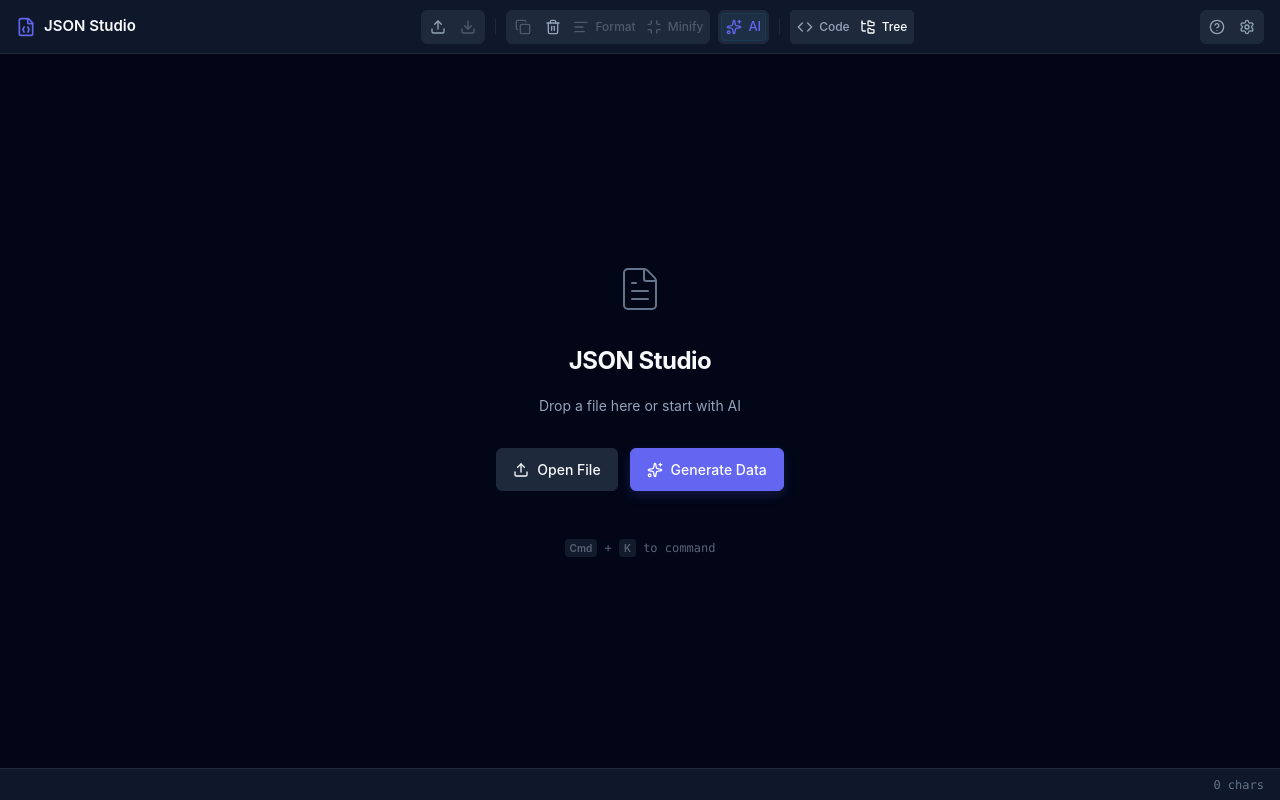
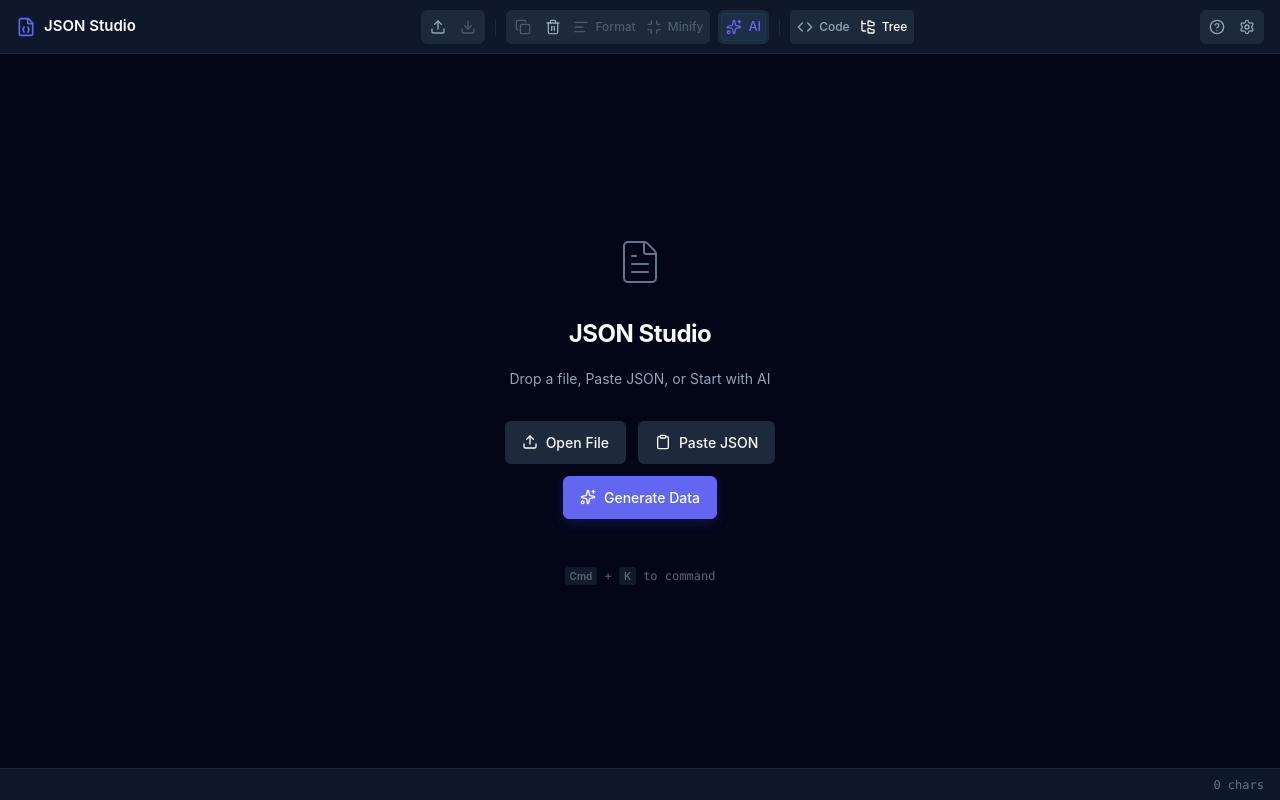
Before and after one commit to tejus07/JSON-Studio, a React (Vite) app: page / in a window 1280 px wide. Built offline with nearby package versions, Linux system fonts and the light colour scheme.

Commit message:
feat: add paste button to empty state and fix styling

```diff
--- a/src/components/EmptyState/EmptyState.module.css
+++ b/src/components/EmptyState/EmptyState.module.css
@@ -14,7 +14,7 @@
     align-items: center;
     gap: var(--spacing-4);
     text-align: center;
-    max-width: 400px;
+    max-width: 500px;
     padding: var(--spacing-8);
     /* border: 1px dashed var(--border-subtle); */
     border-radius: var(--radius-lg);
@@ -43,6 +43,8 @@
     display: flex;
     gap: var(--spacing-3);
     margin-bottom: var(--spacing-4);
+    flex-wrap: wrap;
+    justify-content: center;
 }
 
 .actionBtn {
--- a/src/components/EmptyState/EmptyState.tsx
+++ b/src/components/EmptyState/EmptyState.tsx
@@ -1,4 +1,4 @@
-import { FileText, Sparkles, Upload } from 'lucide-react';
+import { FileText, Sparkles, Upload, Clipboard } from 'lucide-react';
 import { useJsonStore } from '../../store/useJsonStore';
 import styles from './EmptyState.module.css';
 
@@ -14,7 +14,7 @@
                     <FileText size={48} strokeWidth={1} />
                 </div>
                 <h2 className={styles.title}>JSON Studio</h2>
-                <p className={styles.subtitle}>Drop a file here or start with AI</p>
+                <p className={styles.subtitle}>Drop a file, Paste JSON, or Start with AI</p>
 
                 <div className={styles.actions}>
                     <button
@@ -23,6 +23,23 @@
                     >
                         <Upload size={16} />
                         <span>Open File</span>
+                    </button>
+
+                    <button
+                        className={styles.actionBtn}
+                        onClick={async () => {
+                            try {
+                                const text = await navigator.clipboard.readText();
+                                if (text) {
+                                    useJsonStore.getState().setText(text);
+                                }
+                            } catch (e) {
+                                alert('Please press Cmd+V / Ctrl+V to paste.');
+                            }
+                        }}
+                    >
+                        <Clipboard size={16} />
+                        <span>Paste JSON</span>
                     </button>
 
                     <button
```
